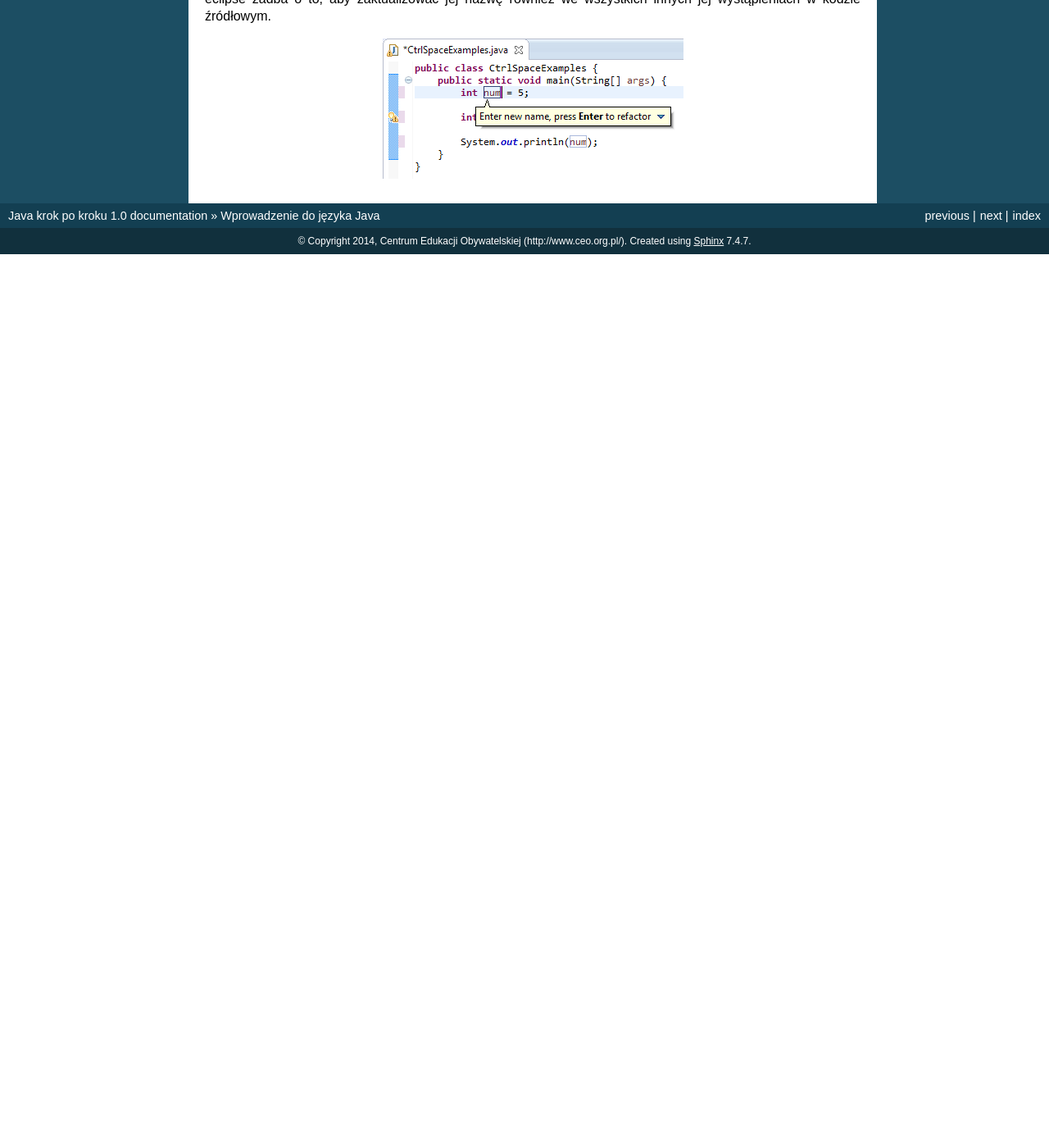
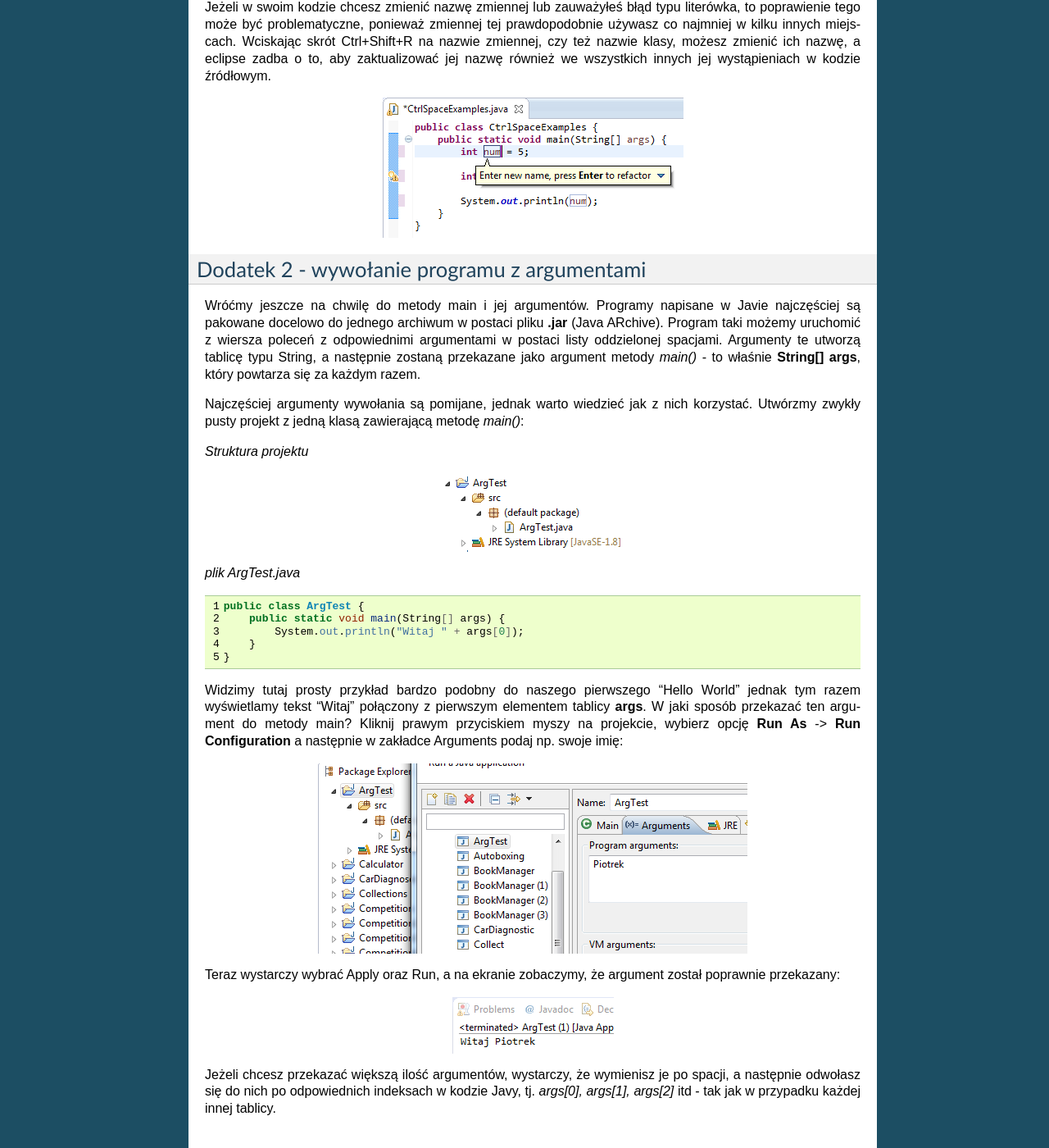
Before and after one commit to koduj-z-klasa/java-krok-po-kroku, a Sphinx documentation site: the page built from docs/source/wprowadzenie.rst, in a window 1280 px wide and 1400 px high, scrolled down 13736 px. Shown: the whole window at 82% size. Built offline with Sphinx 7.4.7, drawn with Linux system fonts in a browser that asks for light colours; before the commit the page ends 14046 px from its top, so only the background shows below that; some of the changed text lies outside the part shown.

Commit message:
Poprawki cz.1
Lekcja 1
-ogólna definicja klasy - rozszerzona w 2 lekcji
-dopisek o "witaj świecie" w wygenerowanym kodzie
-doprecyzowanie informacji o rozmiarze tablicy
-plik Matrix.java - inny wydruk
-dokładniejsze omówienie metody main i wywołania aplikacji z argumentami
Lekcja 2:
-Powtózenie jak utworzyć projekt i klasę

```diff
--- a/docs/source/obiekty.rst
+++ b/docs/source/obiekty.rst
@@ -40,6 +40,8 @@
 
     Napisz prosty program, w którym w zmiennych przechowasz informacje o 2 różnych produktach (np. Monitor Samsung Syncmaster za 700zł oraz Laptop HP Probook 450 za 3000zł). Wydrukuj następnie informacje o tych produktach na ekranie. Wykorzystaj różne typy danych do przechowywania nazw produktów a inne do przechowywania ceny.
 
+Przypomnijmy, że najpierw należy utworzyć nowy projekt poprzez menu File -> New -> Java Project, a następnie w folderze *src* dodać nową klasę np. korzystając z przycisku ze znakiem C na górnej belce nawigacyjnej. Nazwa klasy powinna być identyczna z nazwą pliku (eclipse zadba o to automatycznie) - w naszym przypadku będzie to plik Shop.java.
+
 *plik Shop.java*
 
 .. code-block:: java
@@ -81,7 +83,8 @@
 .. image:: 02_obiekty/pcshop_eclipse_1.png
     :align: center
 
-Na podstawie takiej klasy możemy utworzyć **obiekt**. Obiekty zawsze będziemy tworzyli poprzez zapis **new NazwaKlasy();** przekazując w nawiasie ewentualne parametry (o tym za chwilę).
+Zauważ, że w klasie tej nie tworzymy po raz kolejny metody **main** - jest ona potrzebna tylko w jednej klasie w ramach całego projektu i to od niej rozpocznie się działanie programu. Pozostałe klasy będą miały natomiast za zadanie definicję nowego typu danych lub wydzielenie pewnych funkcjonalności (np. obliczeń, przetwarzania tekstu, pobierania danych z internetu itd.).
+Na podstawie dowolnej klasy możemy utworzyć **obiekt**. Obiekty zawsze będziemy tworzyli poprzez zapis **new NazwaKlasy();** przekazując w nawiasie ewentualne parametry (o tym za chwilę).
 
 .. note::
     Obiektem nazywamy konkretny egzemplarz danej klasy. Klasą nazwiemy "Produkt", ale obiektem " produkt laptop HP Probook 450 kosztujący 3000zł".
--- a/docs/source/wprowadzenie.rst
+++ b/docs/source/wprowadzenie.rst
@@ -47,7 +47,7 @@
 
 Widzimy tu folder **src**, w którym umieszczane będą pliki z kodem źródłowym, a także dołączoną wirtualną maszynę, na której nasz projekt będzie uruchamiany.
 
-Teraz należy utworzyć plik, w którym będziemy edytowali kod źródłowy. W dalszej częściu kursu będziemy mówili krótko o tworzeniu nowej **klasy**. Klasa jest pojęciem związanym z programowaniem obiektowym, które będzie głównym zagadnieniem kolejnej lekcji.
+Teraz należy utworzyć plik, w którym będziemy edytowali kod źródłowy. W dalszej częściu kursu będziemy mówili krótko o tworzeniu nowej **klasy**. Klasa jest pojęciem związanym z programowaniem obiektowym, które będzie głównym zagadnieniem kolejnej lekcji, na chwilę obecną przyjmijmy po prostu, że w klasie umieszczamy kod naszego programu.
 
 Kliknij prawym przyciskiem na folderze src i wybierz opcję **New -> Class**. Można także posłużyć się wygodnym skrótem i skorzystać z przycisku z symbolem C, który znajdziemy na górnym pasku nawigacyjnym.
 
@@ -68,7 +68,7 @@
     Zapamiętaj, że w Javie nazwy klas i wielkość używanych liter, mają znaczenie. "NazwaKlasy" i "nazwaKlasy" będą potraktowane jako dwa zupełnie różne elementy.
 
 
-W utworzonej przez nas klasie został wygenerowany następujący kod źródłowy:
+W utworzonej przez nas klasie został wygenerowany następujący kod źródłowy, do którego dopisaliśmy także dodatkowy wiersz *System.out.print("Witaj Świecie!");* :
 
 *plik FirstClass.java*
 
@@ -312,7 +312,7 @@
 
 Zauważ, że w takim przypadku nie jest konieczne określanie rozmiaru tablicy w nawiasach kwadratowych, ponieważ maszyna wirtualna wywnioskuje to sama na podstawie ilości podanych elementów.
 
-W wielu przypadkach tablica będzie tworzona na podstawie rozmiaru, który użytkownik wprowadzi np. z klawiatury i nie będziemy go znali w dalszej części kodu. W takiej sytuacji możemy jednak skorzystać z wartości **length**, którą posiada każda tablica niezależnie od tego jakiego jest typu.
+W wielu przypadkach tablica będzie tworzona na podstawie rozmiaru, który użytkownik wprowadzi np. z klawiatury i nie będziemy go znali w dalszej części kodu. W takiej sytuacji możemy jednak skorzystać z wartości **length**, którą posiada każda tablica niezależnie od tego jakiego jest typu. Poniżej przedstawiony jest kod tablicy liczb całkowitych o rozmiarze 5, jednak w przyszłości nauczymy się odbierać dane od użytkownika z klawiatury i wartość ta może być wcześniej nieznana. W takiej sytuacji w 2 wierszu możemy pobrać rozmiar tablicy poprzez właściwość *tab.length*.
 ::
   int[] tab = new int[5];
   int size = tab.length;
@@ -479,17 +479,15 @@
              * array[array.length-1] - indeks ostatniego wiersza
              * array[array.length - 1].length - 1 - indeks ostatniej kolumny w ostatnim wierszu
              */
-            System.out
-                    .println("Prawy dolny array[array.length-1][array[length-1].length-1] "
-                            + array[array.length - 1][array[array.length - 1].length - 1]);
+            System.out.println("Prawy dolny element: " + array[array.length - 1][array[array.length - 1].length - 1]);
         }
     }
 
 .. _grę w okręty: http://pl.wikipedia.org/wiki/Okr%C4%99ty
 
 
-Praca z eclipse - porady
--------------------------
+Dodatek 1 - praca z eclipse
+----------------------------
 Całkiem możliwe, że już na tym etapie zacząłeś zauważać, że pisanie powtarzającego się kodu (np. nazw zmiennych, czy powtarzanie co chwilę System.out.print()) potrafi doprowadzić do lekkiej frustracji i odbiera chęci do pisania kodu "bo przecież wiadomo jak to ma wyglądać".
 
 W tym miejscu pokażemy Ci kilka użytecznych skrótów, które w eclipse znacząco podnoszą efektywność pracy oraz oszczędzają Twój cenny czas.
@@ -534,4 +532,39 @@
 .. image:: 01_wprowadzenie/refactor.png
     :align: center
 
+
+Dodatek 2 - wywołanie programu z argumentami
+---------------------------------------------
+Wróćmy jeszcze na chwilę do metody main i jej argumentów. Programy napisane w Javie najczęściej są pakowane docelowo do jednego archiwum w postaci pliku **.jar** (Java ARchive). Program taki możemy uruchomić z wiersza poleceń z odpowiednimi argumentami w postaci listy oddzielonej spacjami. Argumenty te utworzą tablicę typu String, a następnie zostaną przekazane jako argument metody *main()* - to właśnie **String[] args**, który powtarza się za każdym razem.
+
+Najczęściej argumenty wywołania są pomijane, jednak warto wiedzieć jak z nich korzystać. Utwórzmy zwykły pusty projekt z jedną klasą zawierającą metodę *main()*:
+
+*Struktura projektu*
+
+.. image:: 01_wprowadzenie/argtextproj.png
+    :align: center
+
+*plik ArgTest.java*
+
+.. code-block:: java
+    :linenos:
+
+    public class ArgTest {
+        public static void main(String[] args) {
+            System.out.println("Witaj " + args[0]);
+        }
+    }
+
+Widzimy tutaj prosty przykład bardzo podobny do naszego pierwszego "Hello World" jednak tym razem wyświetlamy tekst "Witaj" połączony z pierwszym elementem tablicy **args**. W jaki sposób przekazać ten argument do metody main? Kliknij prawym przyciskiem myszy na projekcie, wybierz opcję **Run As** -> **Run Configuration** a następnie w zakładce Arguments podaj np. swoje imię:
+
+.. image:: 01_wprowadzenie/argtestarg.png
+    :align: center
+
+Teraz wystarczy wybrać Apply oraz Run, a na ekranie zobaczymy, że argument został poprawnie przekazany:
+
+.. image:: 01_wprowadzenie/argtexttest.png
+    :align: center
+
+Jeżeli chcesz przekazać większą ilość argumentów, wystarczy, że wymienisz je po spacji, a następnie odwołasz się do nich po odpowiednich indeksach w kodzie Javy, tj. *args[0], args[1], args[2]* itd - tak jak w przypadku każdej innej tablicy.
+
 .. _Centrum Edukacji Obywatelskiej: http://www.ceo.org.pl/
```
Also changed, not shown: docs/source/01_wprowadzenie/argtestarg.png (added), docs/source/01_wprowadzenie/argtextproj.png (added), docs/source/01_wprowadzenie/argtexttest.png (added), 13 other files.
